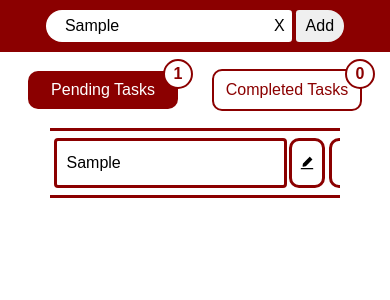
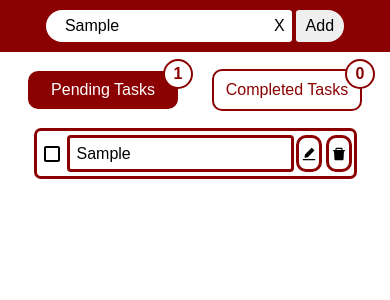
Before and after one commit to Kyle-Panuringan/todo-tasks, a React (Vite) app: page / in a window 390 px wide. Both pictures are taken after typing "Sample" into the empty fields and a click on the button "Add". Shown: the top 300 px of the page. Built offline with nearby package versions, Linux system fonts and the light colour scheme.

Commit message:
Update styles

```diff
--- a/src/components/TaskItem/taskItem.scss
+++ b/src/components/TaskItem/taskItem.scss
@@ -6,8 +6,8 @@
   border-radius: 7px;
   margin-bottom: 4px;
   > * {
-    font-size: clamp(1rem, 2vw, 2rem);
-    min-height: 50px;
+    font-size: clamp(1rem, 1.5vw, 2rem);
+    min-height: 37px;
   }
   button {
     display: flex;
@@ -16,12 +16,12 @@
     &:hover {
       cursor: pointer;
     }
-    margin: 0 2px;
+    margin: 4px 2px;
   }
   .left-buttons {
     border: none;
     background: none;
-    margin: 7px;
+    margin: 0 7px;
   }
   .right-buttons {
     background: none;
--- a/src/main.scss
+++ b/src/main.scss
@@ -16,3 +16,25 @@
   height: 0px;
   margin: 0 50px 20px 50px;
 }
+
+@media (max-width: 510px) {
+  #taskList {
+    margin: 0 0 20px 0;
+  }
+  #taskItem {
+    .left-buttons {
+      border: none;
+      background: none;
+      margin: 0 7px;
+    }
+    .right-buttons {
+      background: none;
+      border: 3px solid darkred;
+      border-radius: 10px;
+      padding: 2px;
+    }
+    input[type="text"] {
+      padding: 0 7px;
+    }
+  }
+}
```
